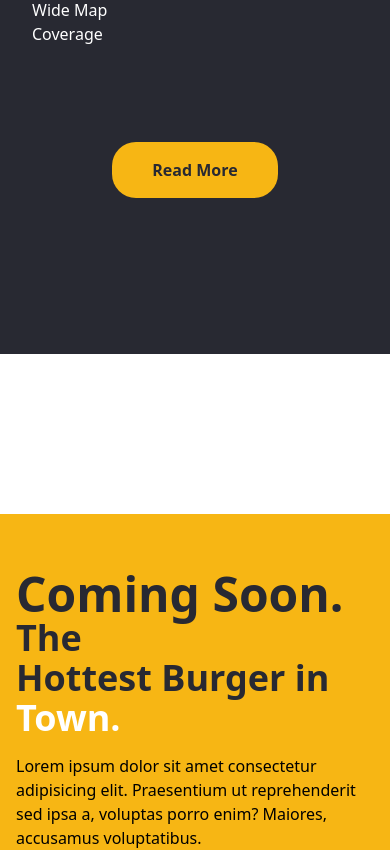
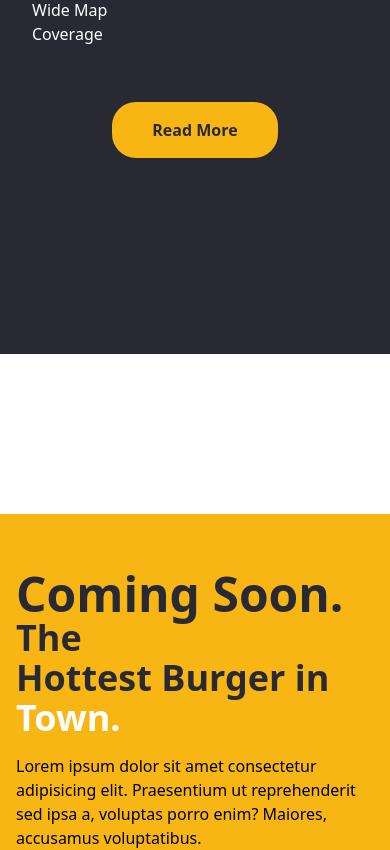
Before and after one commit to Marcos8060/Deliveroo, a React (Create React App) app: page / in a window 390 px wide. Shown: the part 2925-3775 px from the top of the page. Built offline with nearby package versions, Linux system fonts and the light colour scheme.

Commit message:
made a minor change

```diff
--- a/src/components/Cto.js
+++ b/src/components/Cto.js
@@ -26,7 +26,7 @@
               <h3 className='font-thin'>Wide Map Coverage</h3>
               </div>
             </div>
-            <div className='flex justify-center items-center mt-20'>
+            <div className='flex justify-center items-center md:mt-20 mt-10'>
               <button className='bg-yellow text-black pl-10 pr-10 pt-4 pb-4 rounded-3xl font-semibold mb-4'>Read More</button>
             </div>
         </div>
```
